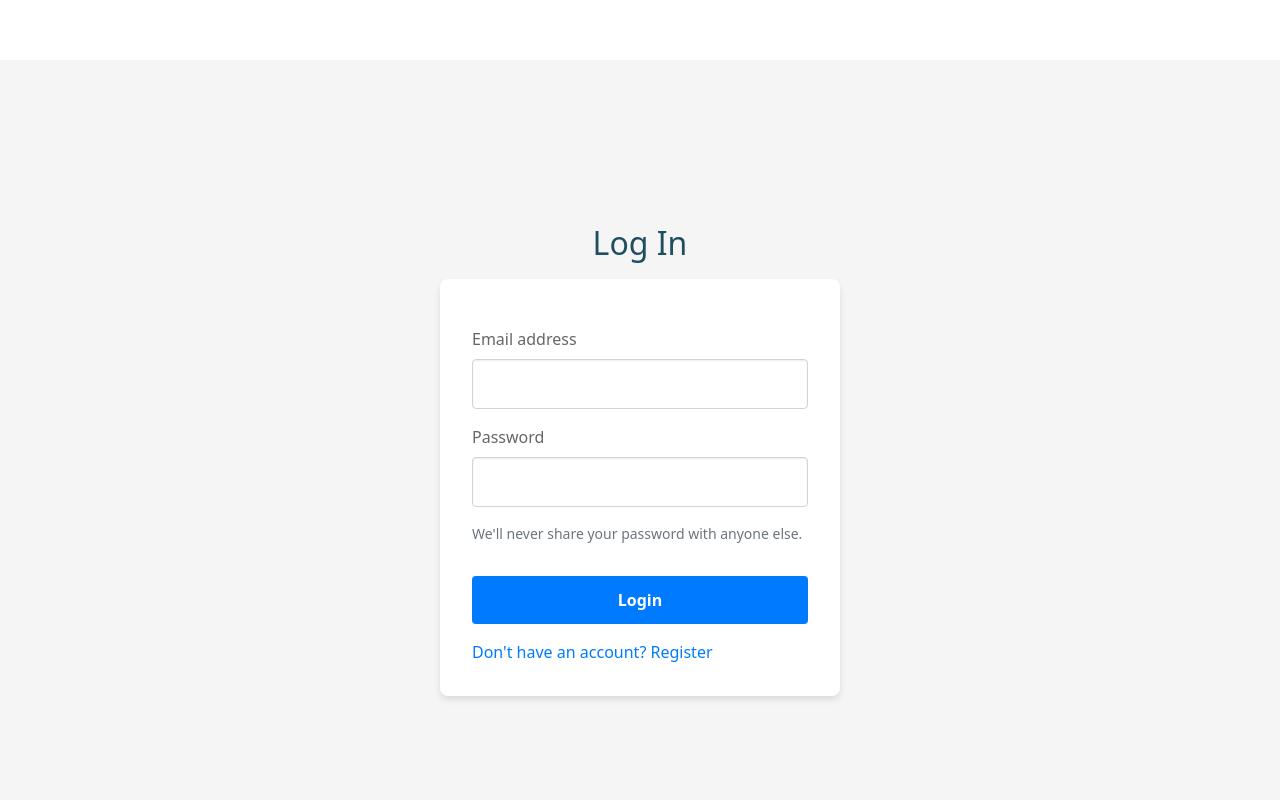
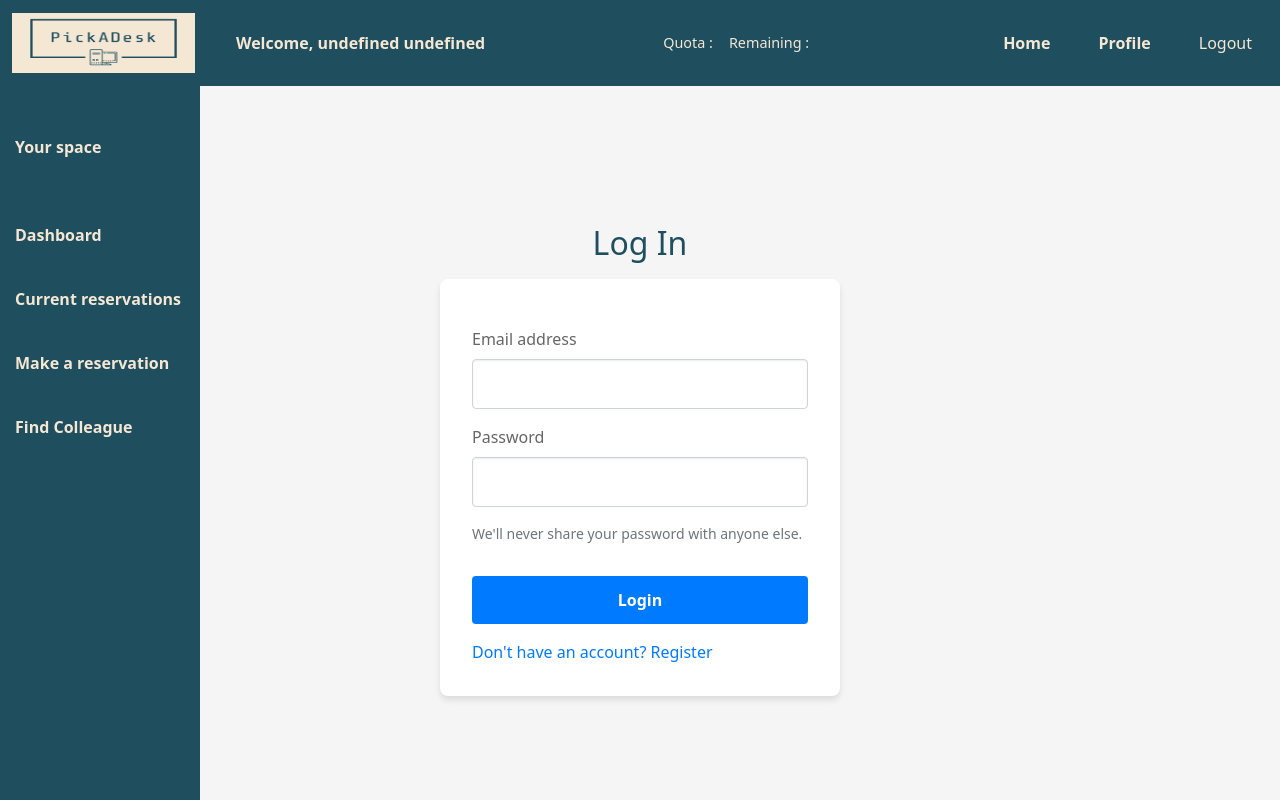
Before and after one commit to samihaDr/PickADesk, a React (Create React App) app in the folder frontend/: page /loginPage in a window 1280 px wide. Built offline with nearby package versions, Linux system fonts and the light colour scheme; sample sign-in values are in the browser's storage.

Commit message:
Refactor(Navbar/Menu) : use isAuthenticated variable and userInfo variables from GlobalState add refactor code

```diff
--- a/frontend/src/components/menu/Menu.js
+++ b/frontend/src/components/menu/Menu.js
@@ -1,14 +1,15 @@
-import React, { useContext } from "react";
+import React, { useContext, useEffect } from "react";
 import { GlobalContext } from "../../services/GlobalState";
 import { Link } from "react-router-dom";
 import "./Menu.scss";
 
 export default function Menu() {
-  const { userConnected } = useContext(GlobalContext);
-
-  if (!userConnected) {
-    return null; // Ne rien rendre si l'utilisateur n'est pas connecté
-  }
+  const { isAuthenticated } = useContext(GlobalContext);
+  useEffect(() => {
+    if (!isAuthenticated) {
+      return null;
+    }
+  }, [isAuthenticated]);
 
   return (
     <div className="fixed-menu">
--- a/frontend/src/components/navbar/Navbar.js
+++ b/frontend/src/components/navbar/Navbar.js
@@ -10,17 +10,17 @@ export default function Navbar() {
     userConnected,
     weeklyQuota,
     userPreferences,
-    setUserConnected,
+    isAuthenticated,
+    userInfo,
+    setUserInfo,
     setUserPreferences,
   } = useContext(GlobalContext);
 
   useEffect(() => {
-    console.log("USER CONNECTED in Navbar: ", userConnected);
-    console.log("Weekly quota in Navbar :", weeklyQuota);
-  }, [userConnected, weeklyQuota]);
-  if (!userConnected) {
-    return null; // Ne rien rendre si l'utilisateur n'est pas connecté
-  }
+    if (!isAuthenticated) {
+      return null;
+    }
+  }, [userConnected, weeklyQuota, isAuthenticated, userInfo]);
 
   return (
     <nav className="navbar navbar-expand-lg navbar-light fixed-top">
@@ -34,9 +34,11 @@ export default function Navbar() {
             />
           </a>
           <span className="userInfo">
-            {userConnected && (
+            {userInfo && (
               <div>
-                <span>Welcome, {userConnected}</span>
+                <span>
+                  Welcome, {userInfo.firstname + " " + userInfo.lastname}
+                </span>
               </div>
             )}
           </span>
@@ -76,7 +78,7 @@ export default function Navbar() {
 
           <li className="nav-item">
             <LogoutButton
-              setUserConnected={setUserConnected}
+              setUserInfo={setUserInfo}
               setUserPreferences={setUserPreferences}
             />
           </li>
```
